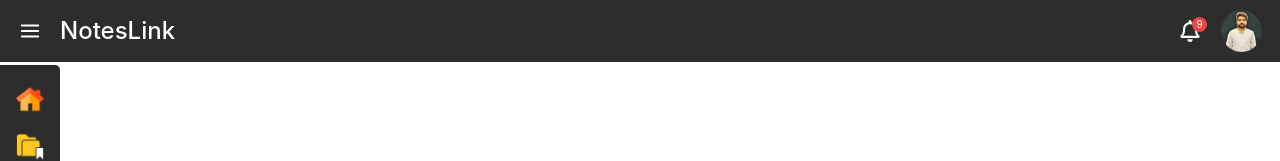
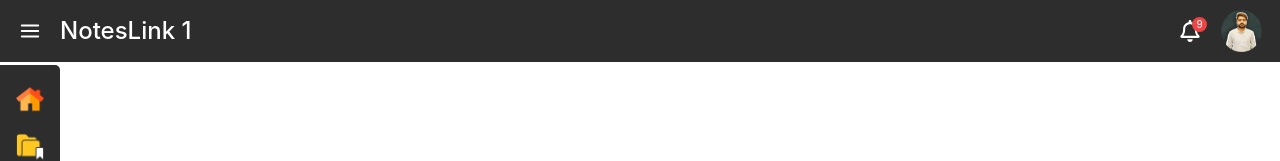
Before and after one commit to abdullahrehan/noteslink, a React (Create React App) app: page / in a window 1280 px wide. Shown: the top 161 px of the page. Built offline with nearby package versions, Linux system fonts and the light colour scheme.

Commit message:
new changes

```diff
--- a/src/Components/Main/Header/index.js
+++ b/src/Components/Main/Header/index.js
@@ -18,7 +18,7 @@ function Index({setOpenMenu}) {
             </div>
           </div>
           <div className="text-2xl font-medium center text-white">
-            NotesLink
+            NotesLink 1
           </div>
         </div>
         <div className="bg-blue-00 flex ">
```
